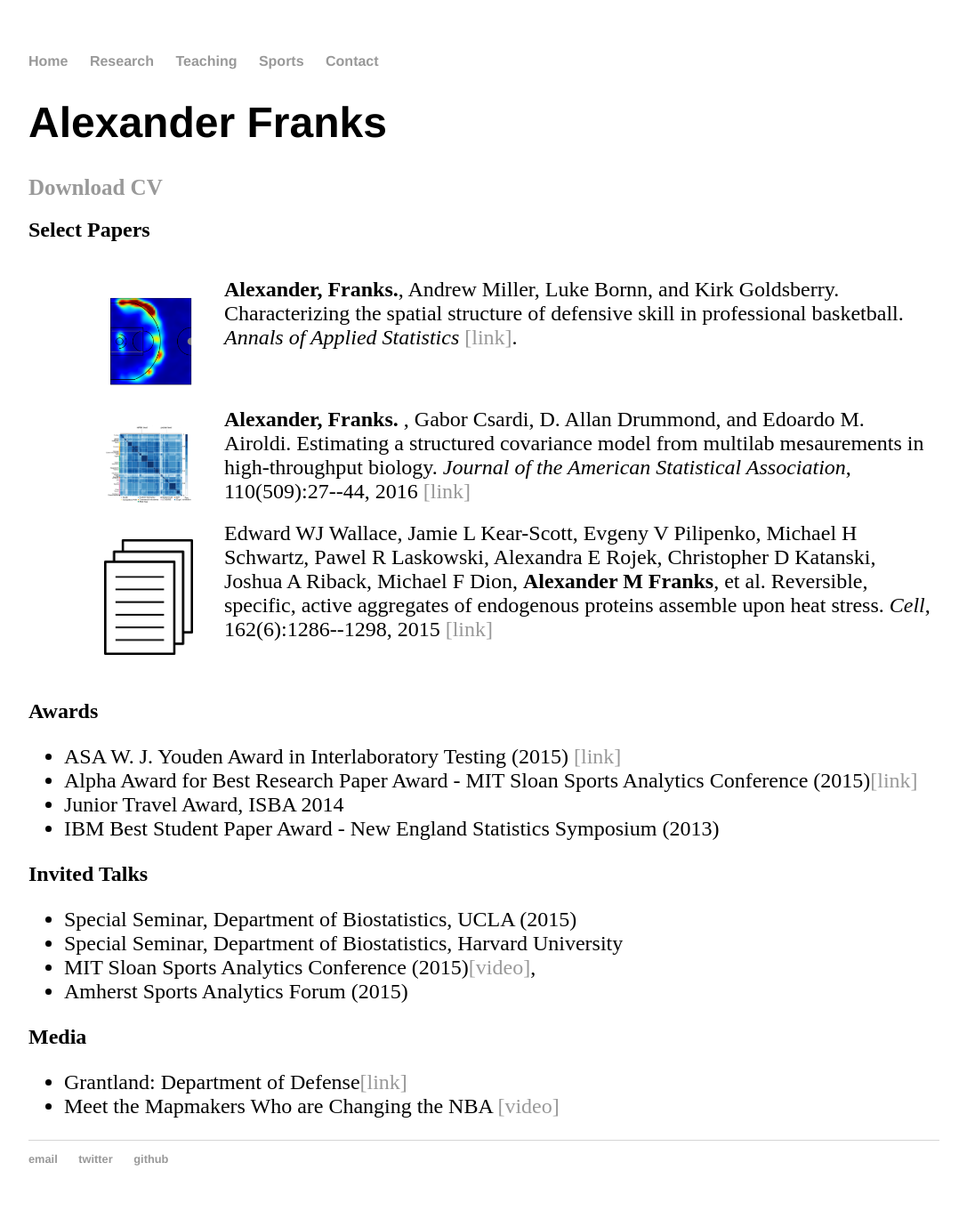
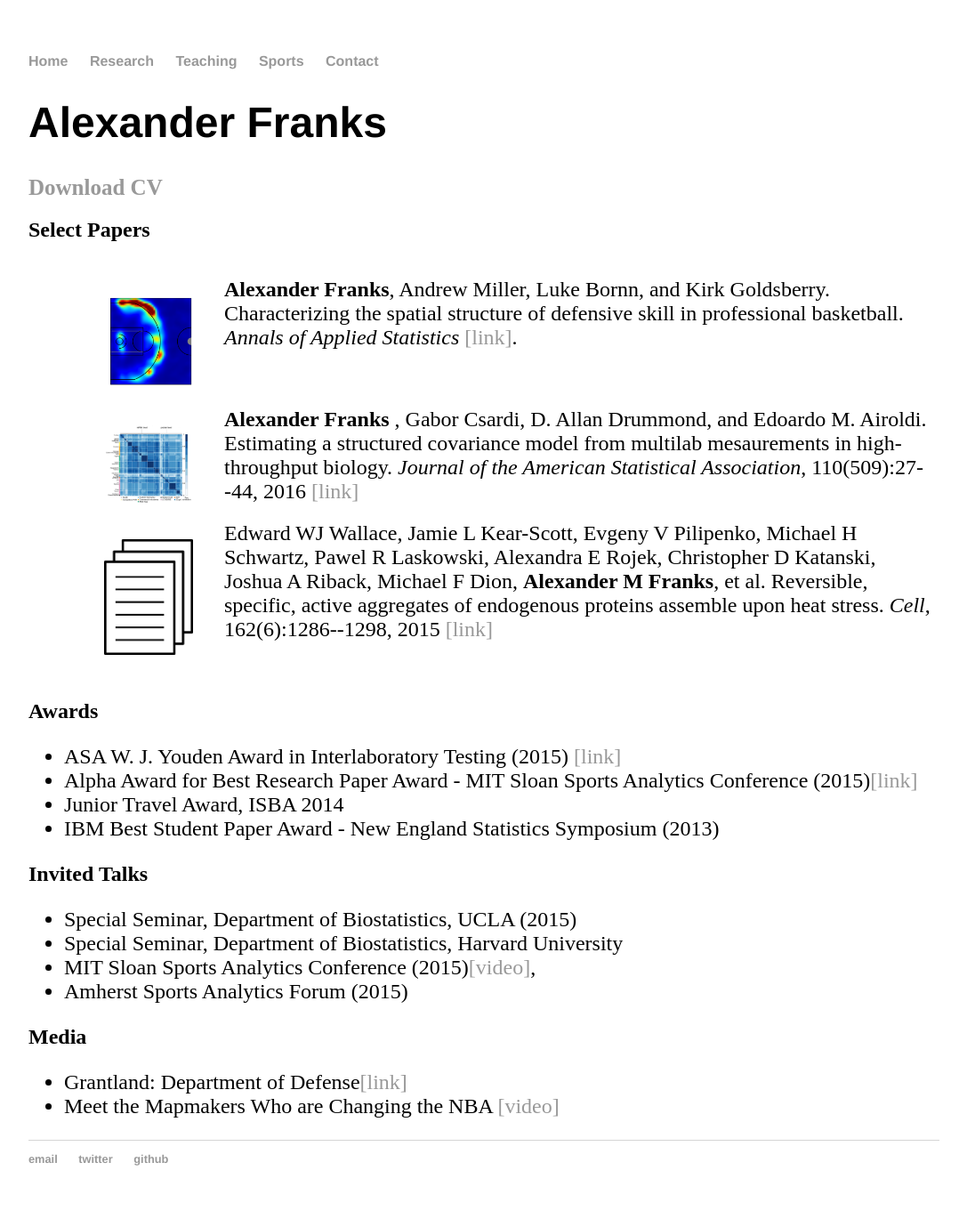
Before and after one commit to afranks86/afranks86.github.io, a Jekyll site: the page built from research/index.html, in a window 1280 px wide. Shown: the whole page at 89% size, without its empty margins (96-1183 px from the left). Built offline with Jekyll 4.4.1, drawn with Linux system fonts in a browser that asks for light colours; nearby versions of some CDN libraries.

Commit message:
Fixed name bug in pubs

```diff
--- a/research/index.html
+++ b/research/index.html
@@ -28,11 +28,11 @@ title: CV of Your Name
 
     <li>
       <img src="../images/lgcp.png", width=100px style="margin: 20px 35px 0px 35px">
-      <strong>Alexander, Franks.</strong>, Andrew Miller, Luke Bornn, and Kirk Goldsberry. Characterizing the spatial structure of defensive skill in professional basketball. <em>Annals of Applied Statistics</em> <a href="http://arxiv.org/abs/1405.0231">[link]</a>.
+      <strong>Alexander Franks</strong>, Andrew Miller, Luke Bornn, and Kirk Goldsberry. Characterizing the spatial structure of defensive skill in professional basketball. <em>Annals of Applied Statistics</em> <a href="http://arxiv.org/abs/1405.0231">[link]</a>.
     </li>
     <li>
       <img src="../images/heatmap.png", width=100px style="margin: 20px 35px 0px 35px">
-      <strong>Alexander, Franks.</strong> , Gabor Csardi, D. Allan Drummond, and Edoardo M. Airoldi.  Estimating a structured covariance model from multilab mesaurements in high-throughput biology. <em>Journal of the American Statistical Association</em>, 110(509):27--44, 2016 <a href="http://amstat.tandfonline.com/doi/abs/10.1080/01621459.2014.964404#.Vh834hNViko">[link]</a>
+      <strong>Alexander Franks</strong> , Gabor Csardi, D. Allan Drummond, and Edoardo M. Airoldi.  Estimating a structured covariance model from multilab mesaurements in high-throughput biology. <em>Journal of the American Statistical Association</em>, 110(509):27--44, 2016 <a href="http://amstat.tandfonline.com/doi/abs/10.1080/01621459.2014.964404#.Vh834hNViko">[link]</a>
     </li>
     <li>
     <!--   <img src="../images/article.png", width=100px style="margin: 20px 35px 0px 35px"> -->
```
